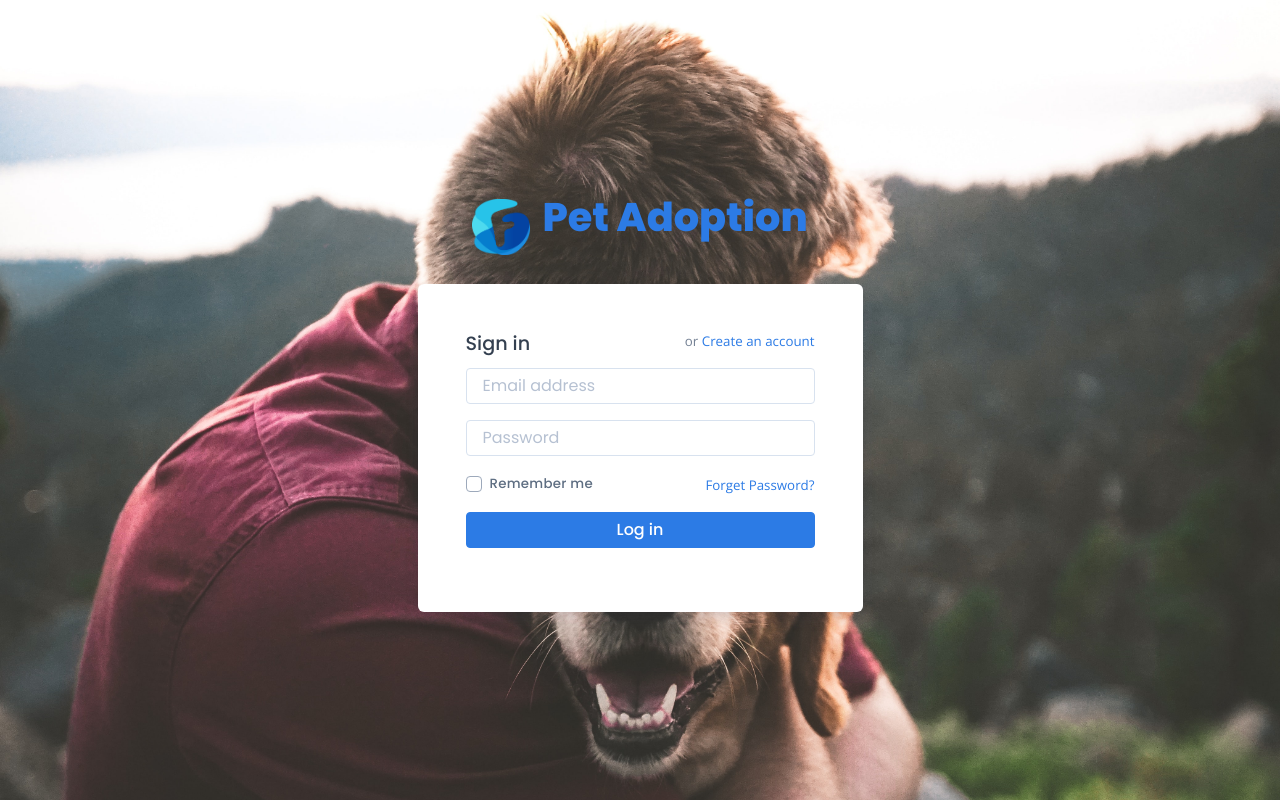
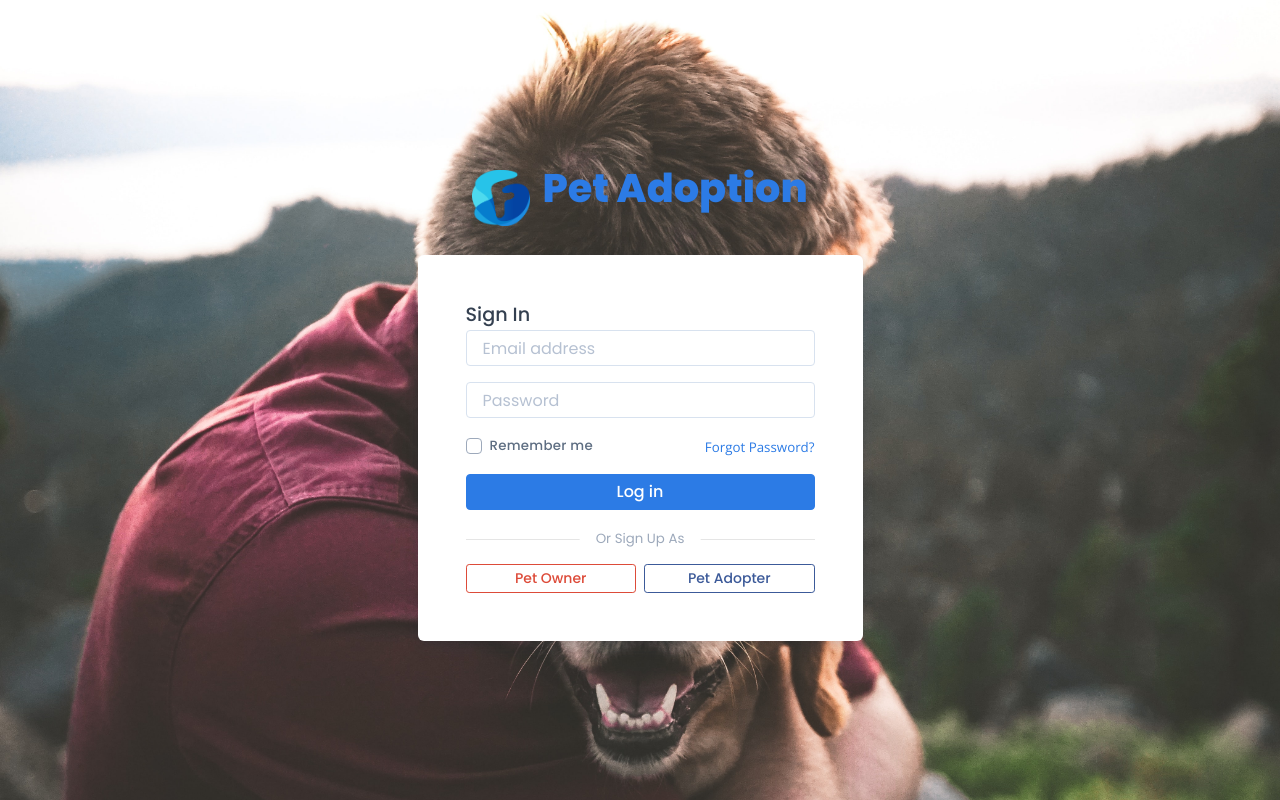
Before and after one commit to MartMbithi/PetAdoption, a PHP site: page /ui/login.php in a window 1280 px wide. Run offline with PHP 8.4, Linux system fonts and the light colour scheme; some libraries are stand-ins or nearby versions.

Commit message:
Implement Pet Owner And Adopter Sign In

```diff
--- a/ui/login.php
+++ b/ui/login.php
@@ -85,10 +85,7 @@ require_once('../app/partials/head.php');
                         <div class="card-body p-5">
                             <div class="row text-left justify-content-between">
                                 <div class="col-auto">
-                                    <h5>Sign in</h5>
-                                </div>
-                                <div class="col-auto">
-                                    <p class="fs--1 text-600">or <a href="sign_up">Create an account</a></p>
+                                    <h5>Sign In</h5>
                                 </div>
                             </div>
                             <form method="POST">
@@ -102,10 +99,20 @@ require_once('../app/partials/head.php');
                                     <div class="col-auto">
                                         <div class="custom-control custom-checkbox"><input class="custom-control-input" id="customCheckRemember" type="checkbox" /><label class="custom-control-label" for="customCheckRemember">Remember me</label></div>
                                     </div>
-                                    <div class="col-auto"><a class="fs--1" href="reset_password">Forget Password?</a></div>
+                                    <div class="col-auto"><a class="fs--1" href="reset_password">Forgot Password?</a></div>
                                 </div>
                                 <div class="form-group">
                                     <button class="btn btn-primary btn-block mt-3" type="submit" name="login" name="submit">Log in</button>
+                                </div>
+                                <div class="w-100 position-relative text-center mt-4">
+                                    <hr class="text-300" />
+                                    <div class="position-absolute absolute-centered t-0 px-3 bg-white text-sans-serif fs--1 text-500 text-nowrap">Or Sign Up As</div>
+                                </div>
+                                <div class="form-group mb-0">
+                                    <div class="row no-gutters">
+                                        <div class="col-sm-6 pr-sm-1"><a class="btn btn-outline-google-plus btn-sm btn-block mt-2" href="#"> Pet Owner </a></div>
+                                        <div class="col-sm-6 pl-sm-1"><a class="btn btn-outline-facebook btn-sm btn-block mt-2" href="#">Pet Adopter</a></div>
+                                    </div>
                                 </div>
                             </form>
                         </div>
```
